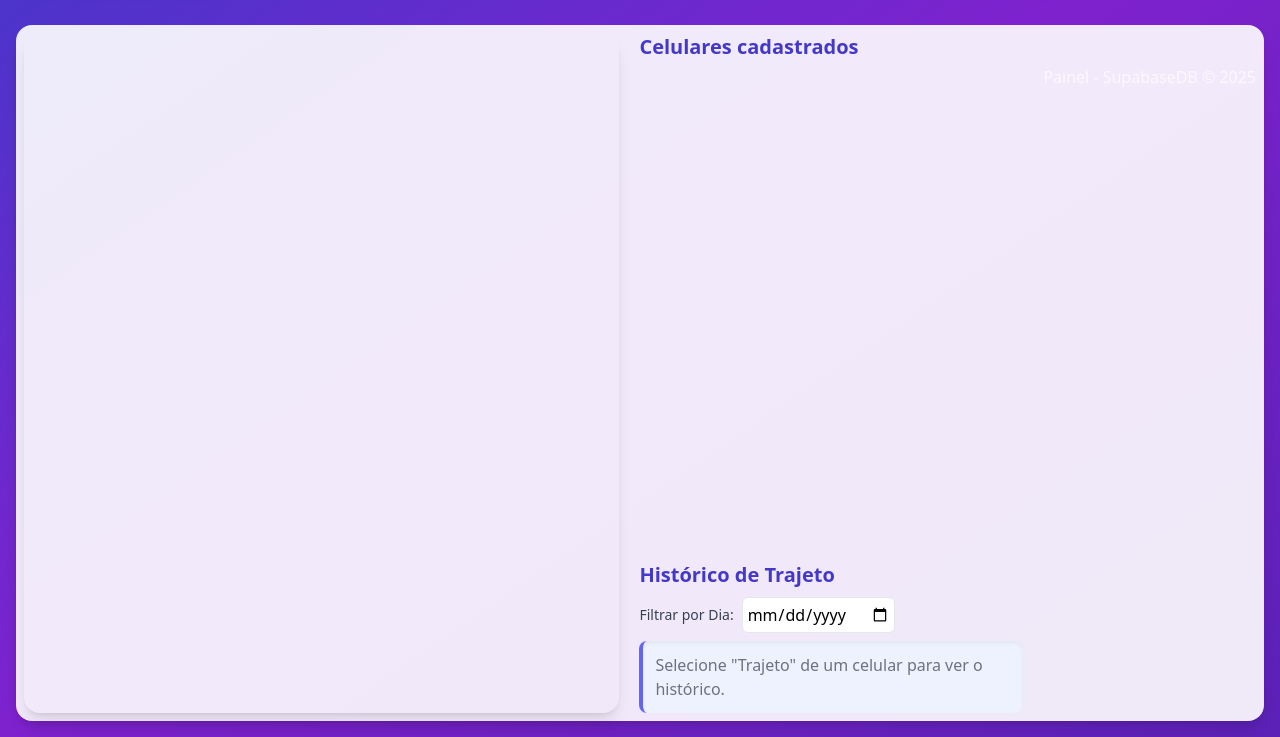
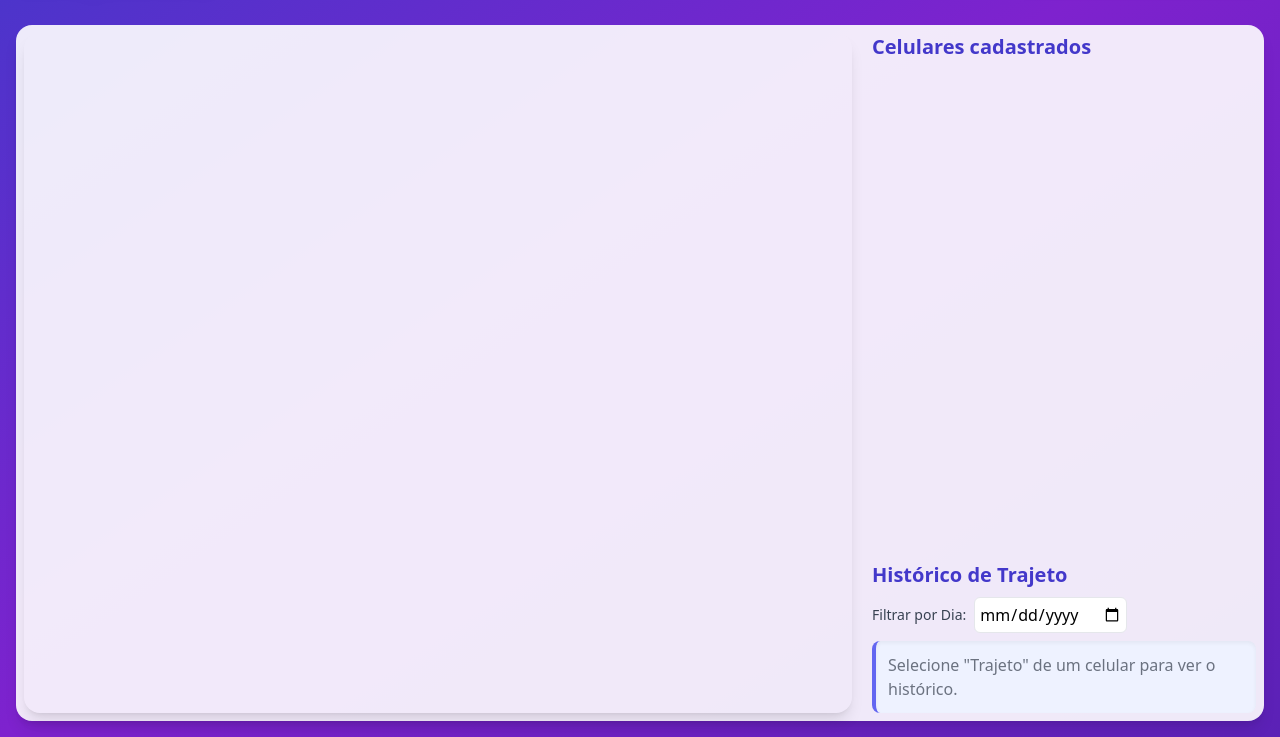
Before and after one commit to engelzu/rastreadorv1, a plain HTML site: page index.html in a window 1280 px wide. Shown: the part 143-880 px from the top of the page. Drawn offline with nearby package versions, Linux system fonts and the light colour scheme.

Commit message:
Remove footer from index.html
Removed footer element from the HTML structure.

```diff
--- a/index.html
+++ b/index.html
@@ -153,7 +153,7 @@
           </div>
         </div>
     </div>
-    <footer class="mt-8 text-white/70 text-center">Painel - SupabaseDB © 2025</footer>
+
   </main>
 
   <script src="https://cdn.jsdelivr.net/npm/@supabase/supabase-js"></script>
```
